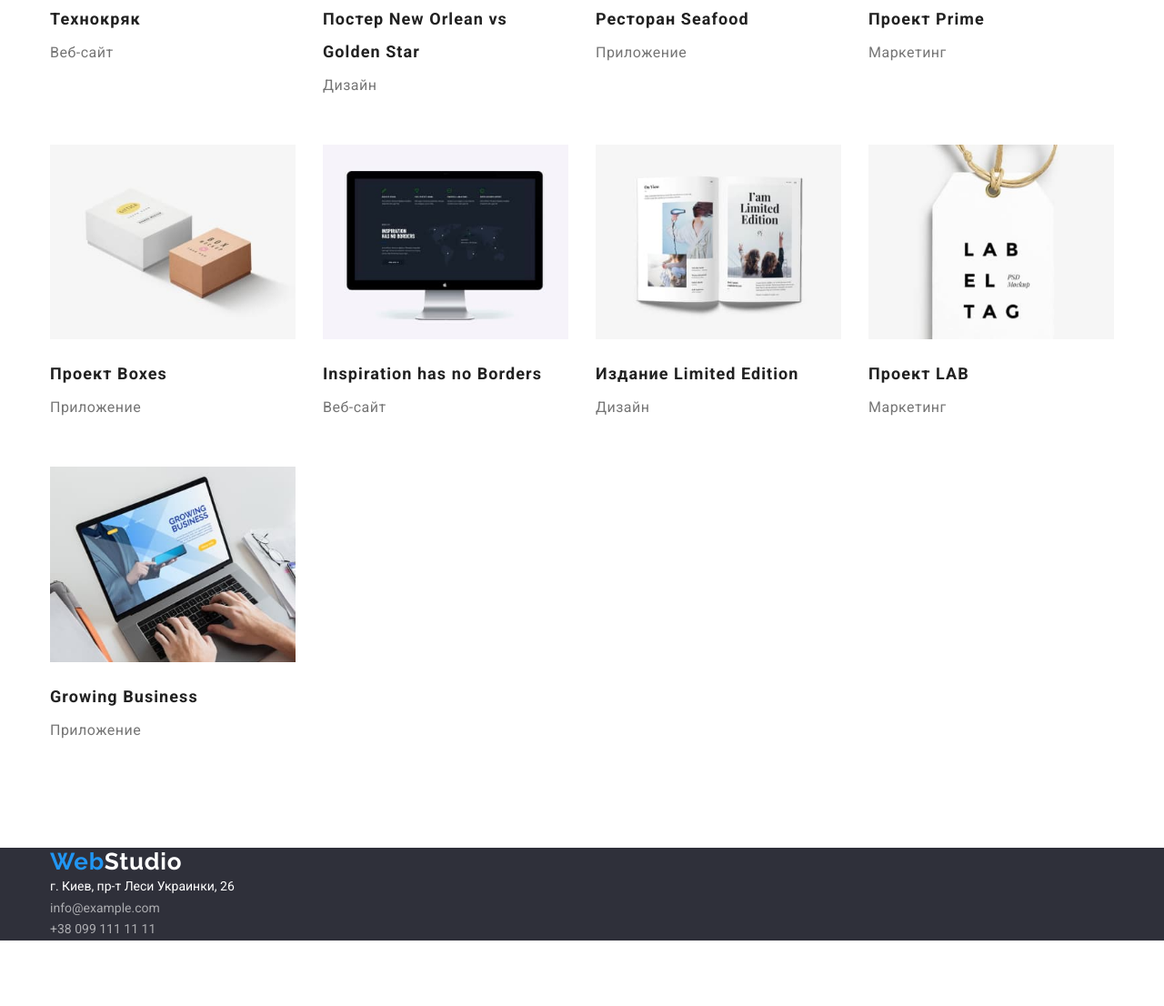
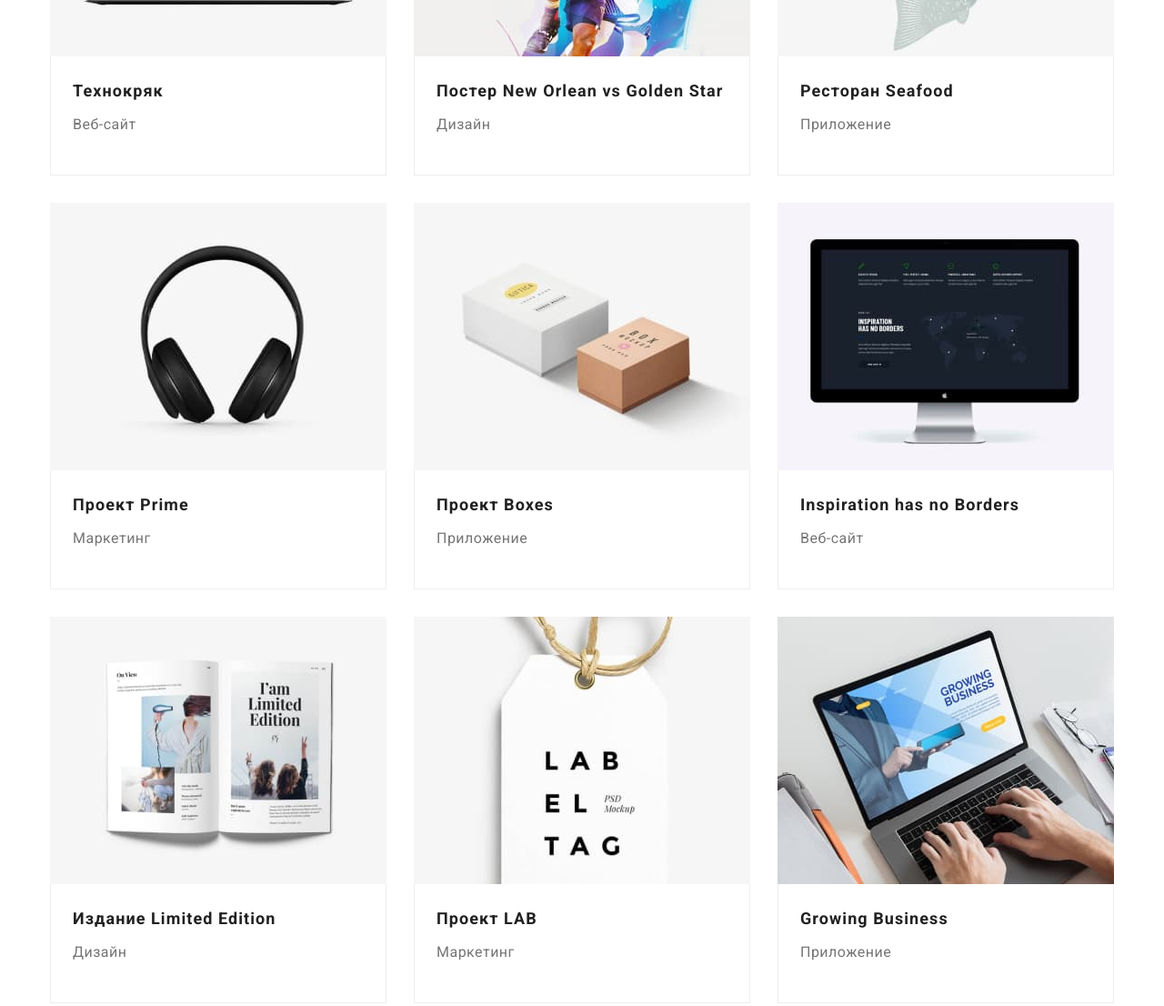
Before and after one commit to AnitikD/goit-markup-hw-03, a plain HTML site: page portfolio.html in a window 1280 px wide. Shown: the part 478-1584 px from the top of the page at 91% size. Before the commit the page ends 1512 px from the top, so only its background shows below. Drawn offline with nearby package versions, Linux system fonts and the light colour scheme.

Commit message:
Add borders

```diff
--- a/css/styles.css
+++ b/css/styles.css
@@ -327,7 +327,19 @@ body {
 }
 
 .portfolio-list-item {
+  min-width: 370px;
   flex-basis: calc((100% - 90px) / 4);
+}
+
+.portfolio-title-text {
+  padding-top: 20px;
+  padding-right: 24px;
+  padding-bottom: 20px;
+  padding-left: 24px;
+
+  border-right: 1px solid #eeeeee;
+  border-bottom: 1px solid #eeeeee;
+  border-left: 1px solid #eeeeee;
 }
 
 .portfolio-list-title {
@@ -342,10 +354,6 @@ body {
   font-size: 16px;
   line-height: 1.88;
   letter-spacing: 0.03em;
-  margin-bottom: 20px;
-}
-
-.portfolio-list-img {
   margin-bottom: 20px;
 }
 
--- a/portfolio.html
+++ b/portfolio.html
@@ -64,9 +64,9 @@
               alt="Фото сайта Технокряк"
               width="370"
               height="294"
-            />
-            <h2 class="portfolio-list-title">Технокряк</h2>
-            <p class="portfolio-list-text">Веб-сайт</p>
+            /> <div class="portfolio-title-text"><h2 class="portfolio-list-title">Технокряк</h2>
+            <p class="portfolio-list-text">Веб-сайт</p></div>
+
           </li>
           <li class="portfolio-list-item">
             <img class="portfolio-list-img"
@@ -75,8 +75,9 @@
               width="370"
               height="294"
             />
-            <h2 class="portfolio-list-title">Постер New Orlean vs Golden Star</h2>
-            <p class="portfolio-list-text">Дизайн</p>
+            <div class="portfolio-title-text"><h2 class="portfolio-list-title">Постер New Orlean vs Golden Star</h2>
+            <p class="portfolio-list-text">Дизайн</p></div>
+
           </li>
           <li class="portfolio-list-item">
             <img class="portfolio-list-img"
@@ -84,9 +85,9 @@
               alt="Фото сайта Ресторан Seafood"
               width="370"
               height="294"
-            />
-            <h2 class="portfolio-list-title">Ресторан Seafood</h2>
-            <p class="portfolio-list-text">Приложение</p>
+            /> <div class="portfolio-title-text"><h2 class="portfolio-list-title">Ресторан Seafood</h2>
+            <p class="portfolio-list-text">Приложение</p></div>
+
           </li>
           <li class="portfolio-list-item">
             <img class="portfolio-list-img"
@@ -94,9 +95,9 @@
               alt="Фото сайта Проект Prime"
               width="370"
               height="294"
-            />
-            <h2 class="portfolio-list-title">Проект Prime</h2>
-            <p class="portfolio-list-text">Маркетинг</p>
+            /> <div class="portfolio-title-text"><h2 class="portfolio-list-title">Проект Prime</h2>
+            <p class="portfolio-list-text">Маркетинг</p></div>
+
           </li>
           <li class="portfolio-list-item">
             <img class="portfolio-list-img"
@@ -104,9 +105,9 @@
               alt="Фото сайта Проект Boxes"
               width="370"
               height="294"
-            />
-            <h2 class="portfolio-list-title">Проект Boxes</h2>
-            <p class="portfolio-list-text">Приложение</p>
+            /> <div class="portfolio-title-text"><h2 class="portfolio-list-title">Проект Boxes</h2>
+            <p class="portfolio-list-text">Приложение</p></div>
+
           </li>
           <li class="portfolio-list-item">
             <img class="portfolio-list-img"
@@ -114,9 +115,9 @@
               alt="Фото сайта Inspiration has no Borders"
               width="370"
               height="294"
-            />
-            <h2 class="portfolio-list-title">Inspiration has no Borders</h2>
-            <p class="portfolio-list-text">Веб-сайт</p>
+            /> <div class="portfolio-title-text"><h2 class="portfolio-list-title">Inspiration has no Borders</h2>
+            <p class="portfolio-list-text">Веб-сайт</p></div>
+
           </li>
           <li class="portfolio-list-item">
             <img class="portfolio-list-img"
@@ -124,9 +125,9 @@
               alt="Фото сайта Издание Limited Edition"
               width="370"
               height="294"
-            />
-            <h2 class="portfolio-list-title">Издание Limited Edition</h2>
-            <p class="portfolio-list-text">Дизайн</p>
+            /> <div class="portfolio-title-text"><h2 class="portfolio-list-title">Издание Limited Edition</h2>
+            <p class="portfolio-list-text">Дизайн</p></div>
+
           </li>
           <li class="portfolio-list-item">
             <img class="portfolio-list-img"
@@ -134,9 +135,9 @@
               alt="Фото сайта Проект LAB"
               width="370"
               height="294"
-            />
-            <h2 class="portfolio-list-title">Проект LAB</h2>
-            <p class="portfolio-list-text">Маркетинг</p>
+            /> <div class="portfolio-title-text"><h2 class="portfolio-list-title">Проект LAB</h2>
+            <p class="portfolio-list-text">Маркетинг</p></div>
+
           </li>
           <li class="portfolio-list-item">
             <img class="portfolio-list-img"
@@ -144,9 +145,9 @@
               alt="Фото сайта Growing Business"
               width="370"
               height="294"
-            />
-            <h2 class="portfolio-list-title">Growing Business</h2>
-            <p class="portfolio-list-text">Приложение</p>
+            /> <div class="portfolio-title-text"><h2 class="portfolio-list-title">Growing Business</h2>
+            <p class="portfolio-list-text">Приложение</p></div>
+
           </li>
         </ul></div>
 
```
